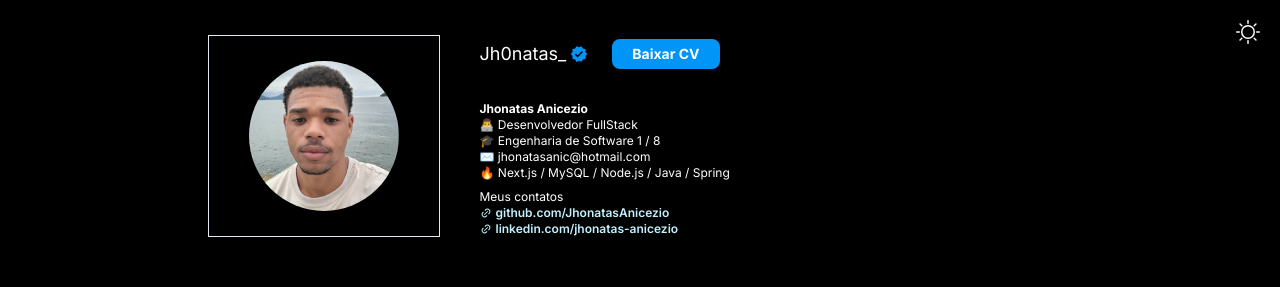
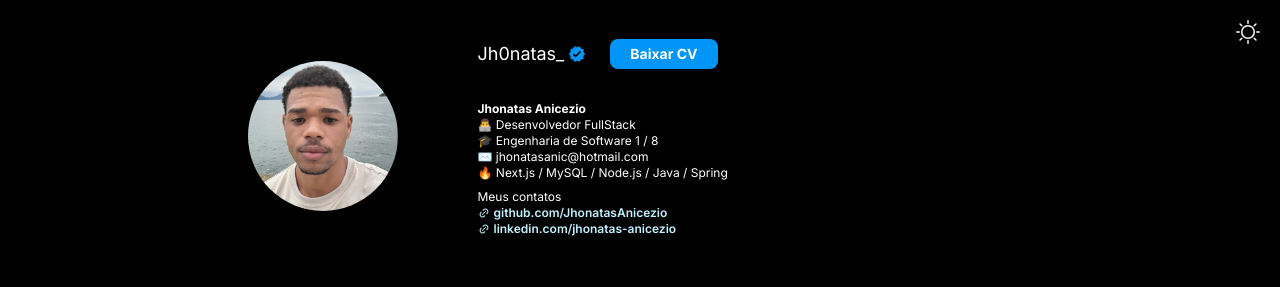
Before and after one commit to JhonatasAnicezio/portifolio, a Next.js app: page /projects in a window 1280 px wide. Shown: the top 287 px of the page. Built offline with nearby package versions, Linux system fonts and the light colour scheme.

Commit message:
feat: responsive part 1/2

```diff
--- a/src/app/components/header/index.tsx
+++ b/src/app/components/header/index.tsx
@@ -14,7 +14,7 @@ export default function Header() {
         <header className="flex p-[35px] max-sm:px-0">
 
             {/* image profile */}
-            <div className="flex items-center justify-center px-10 max-sm:hidden min-sm:block border">
+            <div className="flex items-center justify-center px-10 max-sm:hidden min-sm:block">
                 <Image
                     className="rounded-full"
                     width={150}
--- a/src/app/projects/page.tsx
+++ b/src/app/projects/page.tsx
@@ -73,7 +73,7 @@ export default function Projects() {
               </DialogDescription>
             </div>
 
-            <div className={`w-[913px] h-[913px] relative bg-[#2525257]`}>
+            <div className={`w-[913px] h-[913px] relative bg-[#2525257] max-sm:w-full max-sm:h-[400px]`}>
               <Carousel slides={projects[curr[index]].images} key={index} />
             </div>
 
```
